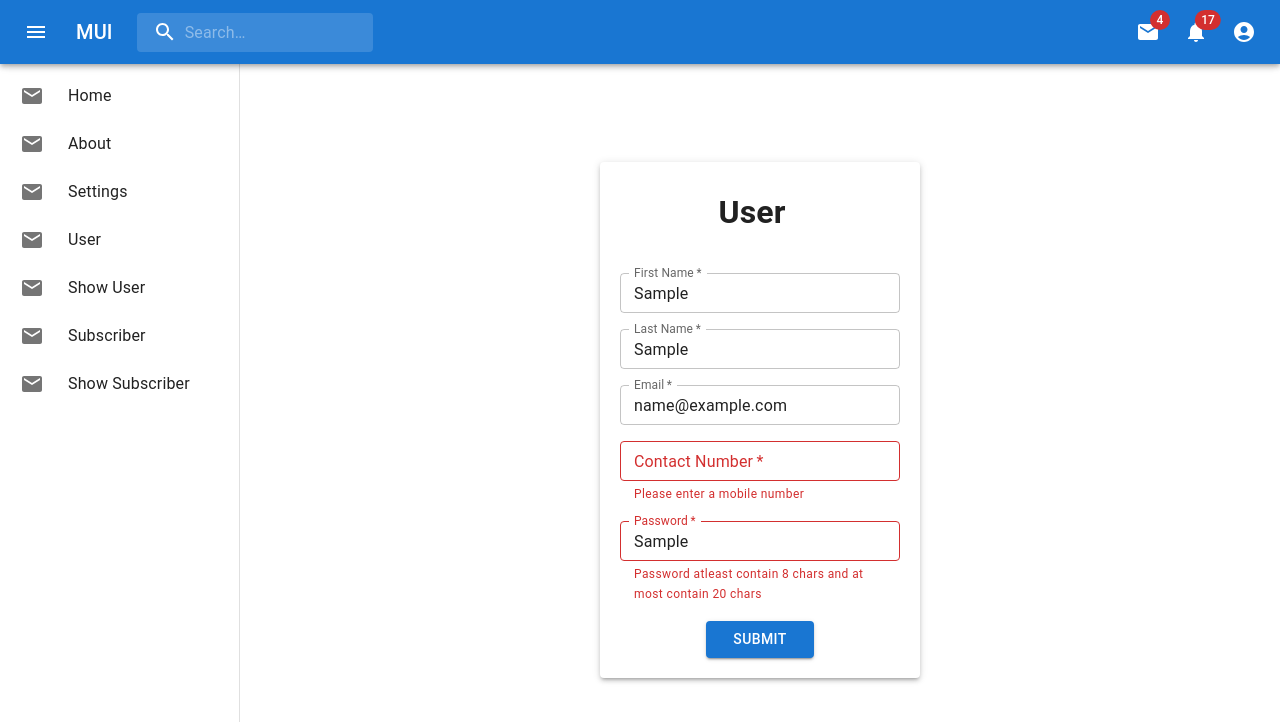
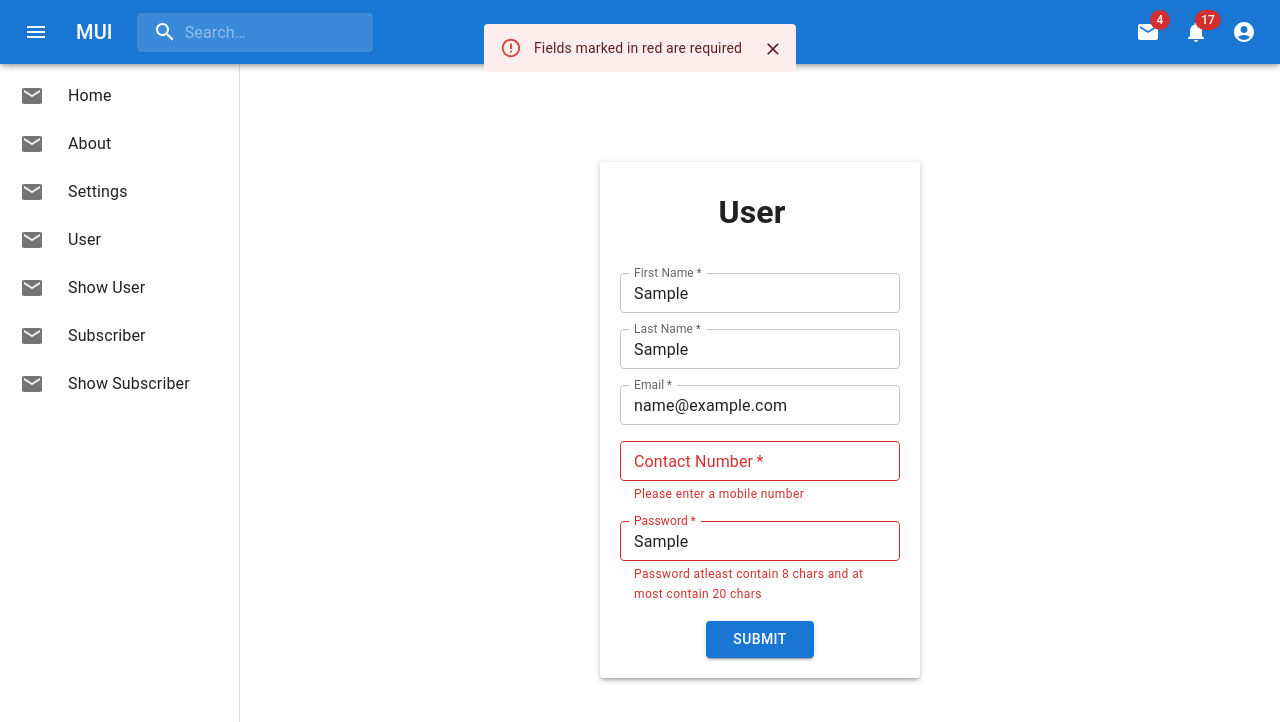
Before and after one commit to Shubham7998/membership-portal-demo, a React (Create React App) app: page /user in a window 1280 px wide. Both pictures are taken after typing "Sample", "Sample", "name@example.com", "Sample", "Sample" into the empty fields and a click on the button "SUBMIT". Shown: the top 722 px of the page. Built offline with nearby package versions, Linux system fonts and the light colour scheme.

Commit message:
Done with snackbar

```diff
--- a/src/Components/User.tsx
+++ b/src/Components/User.tsx
@@ -1,6 +1,6 @@
 import React, { useState } from 'react'
 import { UserModel } from '../Models/UserModel'
-import { Button, Grid, Paper, TextField } from '@mui/material';
+import { Button, Grid, Paper, TextField , Snackbar, Alert} from '@mui/material';
 import { userInfo } from 'os';
 import { UserUtility } from '../Utility/UserUtility';
 import { useParams } from 'react-router-dom';
@@ -13,12 +13,13 @@ import { error } from 'console';
 export default function User() {
 
     const { id = 0 } = useParams();
-    const { userInfo, handleTextChange, handleNumberChange, handleSelectChange, handleSubmit, errors } = UserUtility(+id);
+    const { userInfo, handleTextChange, handleNumberChange, handleSelectChange, handleSubmit, errors,snackbarOpen, handleSnackbarClose,snackbarMessage, snackbarPosition,snackbarSeverity} = UserUtility(+id);
 
 
 
     return (
-        <Grid container justifyContent="center" alignItems="center" style={{ marginTop: 20, height: '100vh' }}>
+        <div>
+            <Grid container justifyContent="center" alignItems="center" style={{ marginTop: 20, height: '100vh' }}>
             <SideNav />
             <Grid item xs={3} sm={6} md={3}>
                 <Paper elevation={3} style={{ padding: 20 }}>
@@ -143,5 +144,16 @@ export default function User() {
                 </Paper>
             </Grid>
         </Grid>
+        <Snackbar
+                open={snackbarOpen}
+                autoHideDuration={6000}
+                onClose={handleSnackbarClose}
+                message={snackbarMessage}
+                anchorOrigin={snackbarPosition}>
+                <Alert onClose={handleSnackbarClose} severity={snackbarSeverity}>
+                    {snackbarMessage}
+                </Alert>
+            </Snackbar>
+        </div>
     )
 }
--- a/src/Utility/UserUtility.ts
+++ b/src/Utility/UserUtility.ts
@@ -4,6 +4,7 @@ import { CreateUserService, GetUserService, UpdateUserService } from '../Service
 import { useNavigate } from 'react-router-dom';
 import { ParameterErrorModel } from '../Models/ParameterErrorModel';
 import { isValidContactNumber, isValidEmailAddress, isValidName, isValidPassword, removeSpace } from '../Generics/Validations';
+import { SnackbarOrigin } from "@mui/material";
 
 export function UserUtility(id: number) {
     const initialValue: UserModel = {
@@ -22,6 +23,28 @@ export function UserUtility(id: number) {
     const newErrors: ParameterErrorModel[] = [];
 
     const [errors, setErrors] = useState<ParameterErrorModel[]>([]);
+
+    const [snackbarOpen, setSnackbarOpen] = React.useState(false);
+    const [snackbarMessage, setSnackbarMessage] = React.useState("");
+    const [snackbarPosition, setSnackbarPosition] =
+        React.useState<SnackbarOrigin>({
+            vertical: "top",
+            horizontal: "center",
+        });
+    const [snackbarSeverity, setSnackbarSeverity] = React.useState<
+        "success" | "error" | "info" | "warning"
+    >();
+
+    const handleSnackbarClose = (
+        event: React.SyntheticEvent | Event,
+        reason?: string
+    ) => {
+        if (reason === "clickaway") {
+            return;
+        }
+
+        setSnackbarOpen(false);
+    };
 
     useEffect(() => {
         fetchData();
@@ -42,6 +65,7 @@ export function UserUtility(id: number) {
     const handleTextChange = (event: React.ChangeEvent<HTMLInputElement | HTMLTextAreaElement>) => {
         const { name, value } = event.currentTarget;
         setUserInfo(prev => ({ ...prev, [name]: value }));
+        // isValidate();
     };
 
     const handleNumberChange = (event: React.ChangeEvent<HTMLInputElement | HTMLTextAreaElement>) => {
@@ -49,110 +73,112 @@ export function UserUtility(id: number) {
         if (/^\d*$/.test(value)) {
             setUserInfo(prevState => ({ ...prevState, [name]: value }));
         }
+        // isValidate();
     };
 
     const handleSelectChange = (event: any) => {
         const { name, value } = event.target;
         setUserInfo(prev => ({ ...prev, [name]: value }));
+        // isValidate();
     };
 
     const isValidate = () => {
 
-        if(userInfo.firstName.trim() === ""){
+        if (userInfo.firstName.trim() === "") {
             newErrors.push({
-                parameterName : "firstName",
-                errorMessage : "Please enter a first name"
+                parameterName: "firstName",
+                errorMessage: "Please enter a first name"
             })
             console.log("first name")
-        }else if(userInfo.firstName.length > 25){
+        } else if (userInfo.firstName.length > 25) {
             newErrors.push({
-                parameterName : "firstName",
-                errorMessage : "FirstName atmost contain 25 chars"
+                parameterName: "firstName",
+                errorMessage: "FirstName atmost contain 25 chars"
             })
-        }else if(!isValidName(userInfo.firstName)){
+        } else if (!isValidName(userInfo.firstName)) {
             newErrors.push({
-                parameterName : "firstName",
-                errorMessage : "Please enter valid first name"
+                parameterName: "firstName",
+                errorMessage: "Please enter valid first name"
             })
-        }else{
+        } else {
             userInfo.firstName = removeSpace(userInfo.firstName);
         }
 
-        if(userInfo.lastName.trim() === ""){
+        if (userInfo.lastName.trim() === "") {
             newErrors.push({
-                parameterName : "lastName",
-                errorMessage : "Please enter a Last name"
+                parameterName: "lastName",
+                errorMessage: "Please enter a Last name"
             })
             console.log("lastName")
-        }else if(userInfo.lastName.length > 25){
+        } else if (userInfo.lastName.length > 25) {
             newErrors.push({
-                parameterName : "lastName",
-                errorMessage : "LastName atmost contain 25 chars"
+                parameterName: "lastName",
+                errorMessage: "LastName atmost contain 25 chars"
             })
-        }else if(!isValidName(userInfo.lastName)){
+        } else if (!isValidName(userInfo.lastName)) {
             newErrors.push({
-                parameterName : "lastName",
-                errorMessage : "Please enter valid Last name"
+                parameterName: "lastName",
+                errorMessage: "Please enter valid Last name"
             })
-        }else{
+        } else {
             userInfo.lastName = removeSpace(userInfo.lastName);
         }
 
-        if(userInfo.email.trim() === ""){
+        if (userInfo.email.trim() === "") {
             newErrors.push({
-                parameterName : "email",
-                errorMessage : "Please enter a email"
+                parameterName: "email",
+                errorMessage: "Please enter a email"
             })
 
             console.log("email")
         }
-        else if(!isValidEmailAddress(userInfo.email)){
+        else if (!isValidEmailAddress(userInfo.email)) {
             newErrors.push({
-                parameterName : "email",
-                errorMessage : "Please enter valid email"
+                parameterName: "email",
+                errorMessage: "Please enter valid email"
             })
             console.log("email 1")
         }
 
-        if(userInfo.contactNumber.trim() === ""){
+        if (userInfo.contactNumber.trim() === "") {
             newErrors.push({
-                parameterName : "contactNumber",
-                errorMessage : "Please enter a mobile number"
+                parameterName: "contactNumber",
+                errorMessage: "Please enter a mobile number"
             })
             console.log("Contact Number")
         }
-        else if(userInfo.contactNumber.length != 10){
+        else if (userInfo.contactNumber.length != 10) {
             newErrors.push({
-                parameterName : "contactNumber",
-                errorMessage : "Please enter 10 digit mobile number"
+                parameterName: "contactNumber",
+                errorMessage: "Please enter 10 digit mobile number"
             })
         }
-        else{
-            if(!isValidContactNumber(userInfo.contactNumber)){
+        else {
+            if (!isValidContactNumber(userInfo.contactNumber)) {
                 newErrors.push({
-                    parameterName : "contactNumber",
-                    errorMessage : "Please enter a valid mobile number"
+                    parameterName: "contactNumber",
+                    errorMessage: "Please enter a valid mobile number"
                 })
                 console.log("Contact Number 1")
             }
         }
 
-        if(userInfo.password.trim() === ""){
+        if (userInfo.password.trim() === "") {
             newErrors.push({
-                parameterName : "password",
-                errorMessage : "Please enter a password"
+                parameterName: "password",
+                errorMessage: "Please enter a password"
             })
-        }else if(userInfo.password.length > 20 || userInfo.password.length < 8){
+        } else if (userInfo.password.length > 20 || userInfo.password.length < 8) {
             newErrors.push({
-                parameterName : "password",
-                errorMessage : "Password atleast contain 8 chars and at most contain 20 chars "
+                parameterName: "password",
+                errorMessage: "Password atleast contain 8 chars and at most contain 20 chars "
             })
         }
-        else{
-            if(!isValidPassword(userInfo.password)){
+        else {
+            if (!isValidPassword(userInfo.password)) {
                 newErrors.push({
-                    parameterName : "password",
-                    errorMessage : "Password must contain atleast one \ncapital letter \nsmall letter \nNumber "
+                    parameterName: "password",
+                    errorMessage: "Password must contain atleast one \ncapital letter \nsmall letter \nNumber "
                 })
             }
         }
@@ -164,34 +190,37 @@ export function UserUtility(id: number) {
 
 
     async function handleSubmit() {
-        if(isValidate()){
-            try{
-                if(userInfo.firstName == ""){
-                    newErrors.push({
-                        parameterName : "firstName",
-                        errorMessage : "Enter valid firstname"
-                    })
-
-                }
-                else{
+        if (isValidate()) {
+            try {
                 if (id > 0) {
                     alert("update");
                     var result = await UpdateUserService(userInfo, id);
                     alert(result.data);
                     console.log(result.data);
+                    setSnackbarMessage("User updated successfully");
                 } else {
                     var result = await CreateUserService(userInfo);
                     alert(result.data);
                     console.log(result.data);
+                    setSnackbarMessage("User added successfully");
                 }
-                    navigate(`/showusers`)
+                setSnackbarOpen(true);
+                setSnackbarSeverity("success");
+                setErrors(newErrors);
+
+                //navigate(`/showusers`)
+
+            } catch (error) {
+                console.log(error)
+
             }
-
-            }catch(error){
-                console.log(error)
-            }
+        } else {
+            setSnackbarMessage("Fields marked in red are required");
+            setSnackbarOpen(true);
+            setSnackbarSeverity("error");
+            setErrors(newErrors);
         }
     }
 
-    return { userInfo, handleTextChange, handleNumberChange, handleSelectChange, handleSubmit , errors};
+    return { userInfo, handleTextChange, handleNumberChange, handleSelectChange, handleSubmit, errors ,snackbarOpen, handleSnackbarClose,snackbarMessage, snackbarPosition,snackbarSeverity};
 }
```
Also changed, not shown: src/Components/Subscriber.tsx (+14 -0 lines). Lines whose indentation alone changed are shown as unchanged.
